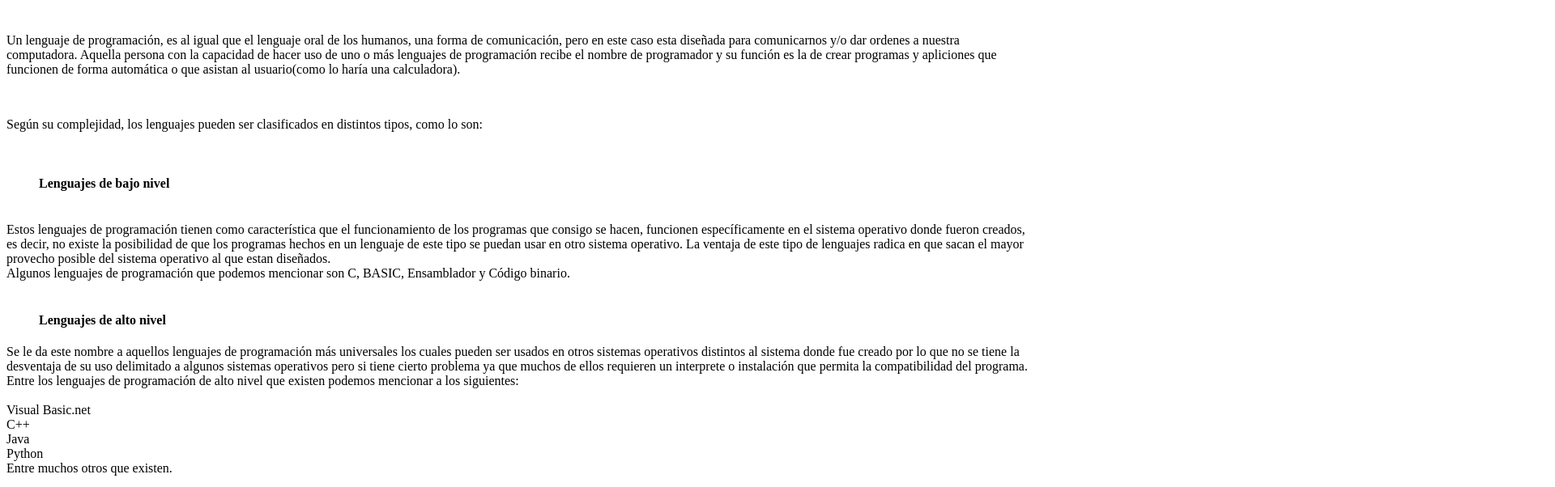
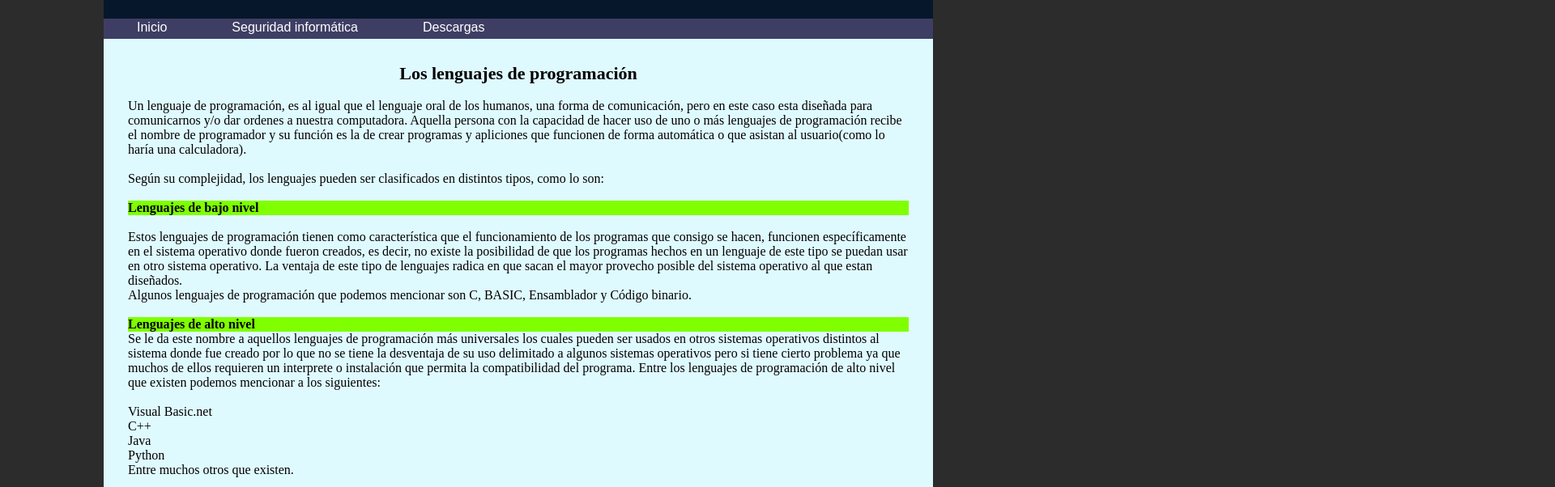
Before and after one commit to ojedasig/uefaVisualBasic, a plain HTML site: page temas/t1.html in a window 1280 px wide. Shown: the part 117-719 px from the top of the page at 81% size, 1920 px wide, since content can reach past the window. Drawn offline with Linux system fonts and the light colour scheme; files that its build step writes are made by us from their sources; the site is published under a folder, as on GitHub Pages, so addresses that start at the root find nothing; files whose address does not match are found by name.

Commit message:
Update t1.html

```diff
--- a/temas/t1.html
+++ b/temas/t1.html
@@ -5,8 +5,8 @@
     <meta charset="UTF-8">
     <meta http-equiv="X-UA-Compatible" content="IE=edge">
     <meta name="viewport" content="width=device-width, initial-scale=1.0">
-    <link rel="stylesheet" href="/estiloGen.css">
-    <link rel="stylesheet" href="/estiloEsp.css">
+    <link rel="stylesheet" href="estiloGen.css">
+    <link rel="stylesheet" href="estiloEsp.css">
     <title>Lenguajes de programación</title>
 </head>
 
@@ -15,7 +15,7 @@
         <a id="uefa">UNIDAD EDUCATIVA FISCAL ATAHUALPA</a>
     </div>
     <nav class="menu1">
-        <a class="btnM1" href="/index.html">Inicio</a>
+        <a class="btnM1" href="/uefaVisualBasic/index.html">Inicio</a>
         <a class="btnM1" href="/seginf.html">Seguridad informática</a>
         <a class="btnM1" href="/temas/t12.html">Descargas</a>
     </nav>
```
